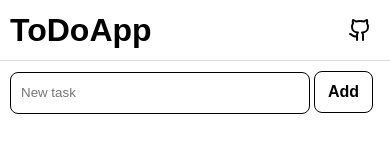
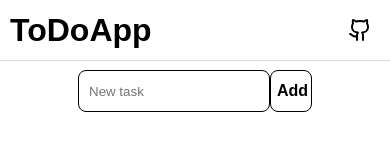
Before and after one commit to tomaslobatodev/todo-list, a plain HTML site: page index.html in a window 390 px wide. Drawn offline with Linux system fonts and the light colour scheme.

Commit message:
mobile friendly

```diff
--- a/styles.css
+++ b/styles.css
@@ -4,7 +4,7 @@ body, h1 {
 }
 
 main {
-    padding: 10px
+    padding: 10px 20%;
 }
 
 header {
@@ -37,19 +37,22 @@ header a:hover {
 #addtaskform {
     width: 100%;
     height: 40px;
+    display: flex;
+    align-items: center;
+    justify-content: space-between;
 }
 
 #newtaskinput {
     height: 100%;
     padding: 0 10px;
-    width: 75%;
+    width: 77%;
     border: 1px solid black;
     border-radius: 8px;
 }
 
 #addtaskform button {
     height: 105%;
-    width: 16%;
+    width: 18%;
     border: 1px solid black;
     background-color: white;
     border-radius: 8px;
```
